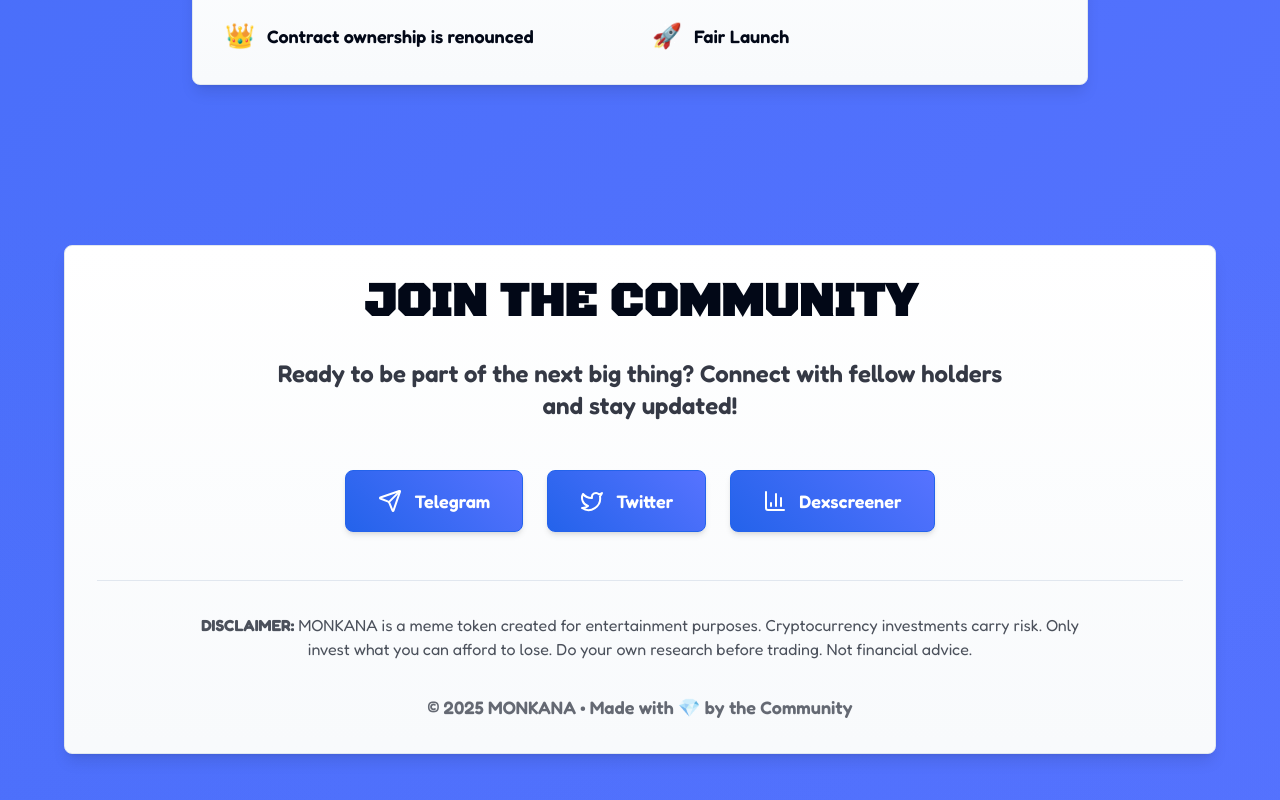
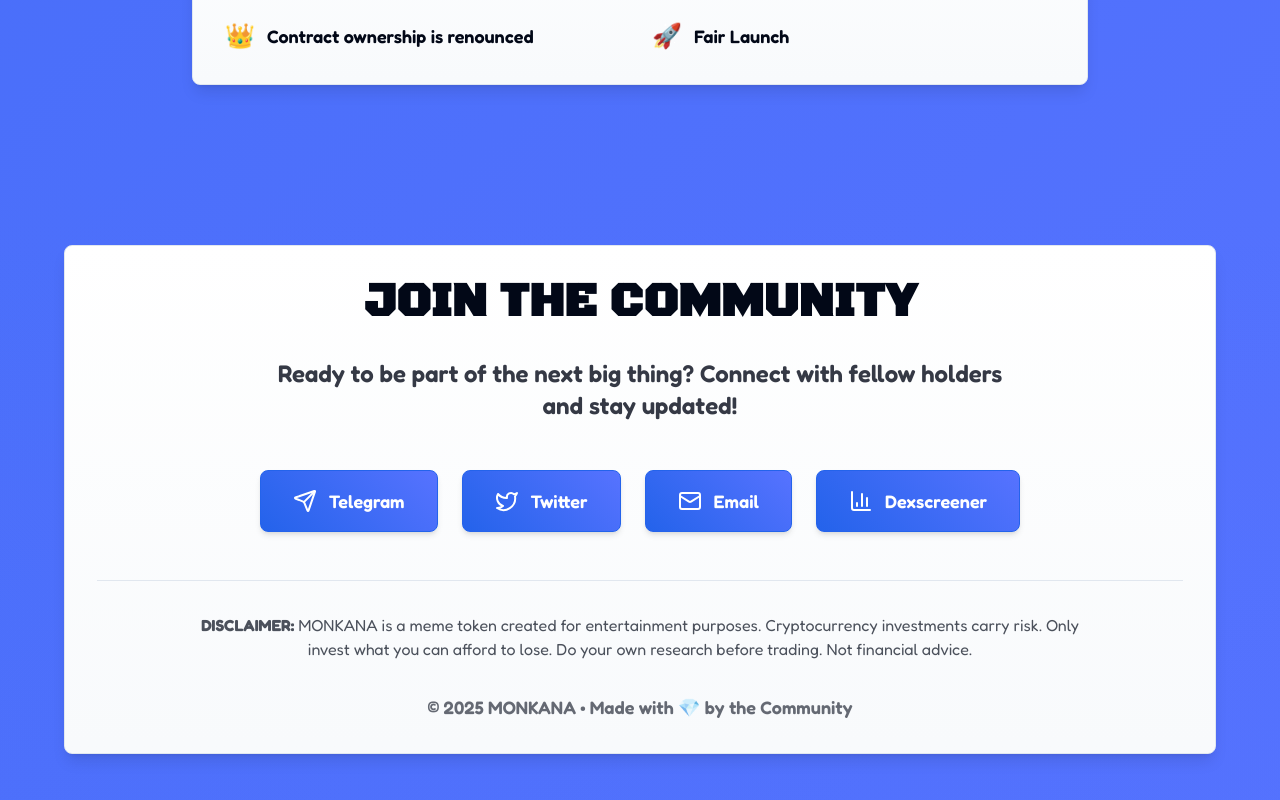
Before and after one commit to popoahinos-design/monkana-sol, a React (Vite) app: page / in a window 1280 px wide. Shown: the part 6601-7401 px from the top of the page. Built offline with nearby package versions, Linux system fonts and the light colour scheme; the HTML template or start-up script is replaced by a standard one.

Commit message:
Add email contact with copy functionality

```diff
--- a/src/components/Footer.tsx
+++ b/src/components/Footer.tsx
@@ -1,24 +1,40 @@
-import { Send, Twitter, BarChart3 } from "lucide-react";
+import { Send, Twitter, BarChart3, Mail } from "lucide-react";
 
 const Footer = () => {
+  const copyToClipboard = (text: string) => {
+    navigator.clipboard.writeText(text).then(() => {
+      // Optionally add toast notification here
+    });
+  };
+
   const socialLinks = [
     {
       name: "Telegram",
       url: "https://t.me/Monkana_Sol",
       icon: Send,
-      color: "hover:text-blue-400"
+      color: "hover:text-blue-400",
+      type: "link"
     },
     {
       name: "Twitter",
       url: "https://x.com/Monky693303?t=AMD_87E_aL0l5D2z_AmefQ&s=09",
       icon: Twitter,
-      color: "hover:text-blue-500"
+      color: "hover:text-blue-500",
+      type: "link"
+    },
+    {
+      name: "Email",
+      url: "monky@monkana-sol.com",
+      icon: Mail,
+      color: "hover:text-orange-500",
+      type: "email"
     },
     {
       name: "Dexscreener",
       url: "https://dexscreener.com/solana/7vjh6emhufofc8b2pwrx3qrgy92pfpajk3hiomupwtkp",
       icon: BarChart3,
-      color: "hover:text-green-500"
+      color: "hover:text-green-500",
+      type: "link"
     }
   ];
 
@@ -36,7 +52,21 @@ const Footer = () => {
 
           {/* Social Links */}
           <div className="flex flex-wrap justify-center gap-6 mb-12">
-            {socialLinks.map((social) => (
+            {socialLinks.map((social) => {
+              if (social.type === "email") {
+                return (
+                  <button
+                    key={social.name}
+                    onClick={() => copyToClipboard(social.url)}
+                    className={`professional-button ${social.color} transition-all duration-300 flex items-center gap-3 cursor-pointer`}
+                  >
+                    <social.icon className="w-6 h-6" />
+                    <span>{social.name}</span>
+                  </button>
+                );
+              }
+
+              return (
                 <a
                   key={social.name}
                   href={social.url}
@@ -47,7 +77,8 @@ const Footer = () => {
                   <social.icon className="w-6 h-6" />
                   <span>{social.name}</span>
                 </a>
-            ))}
+              );
+            })}
           </div>
 
           {/* Disclaimer */}
```
Lines whose indentation alone changed are shown as unchanged.
